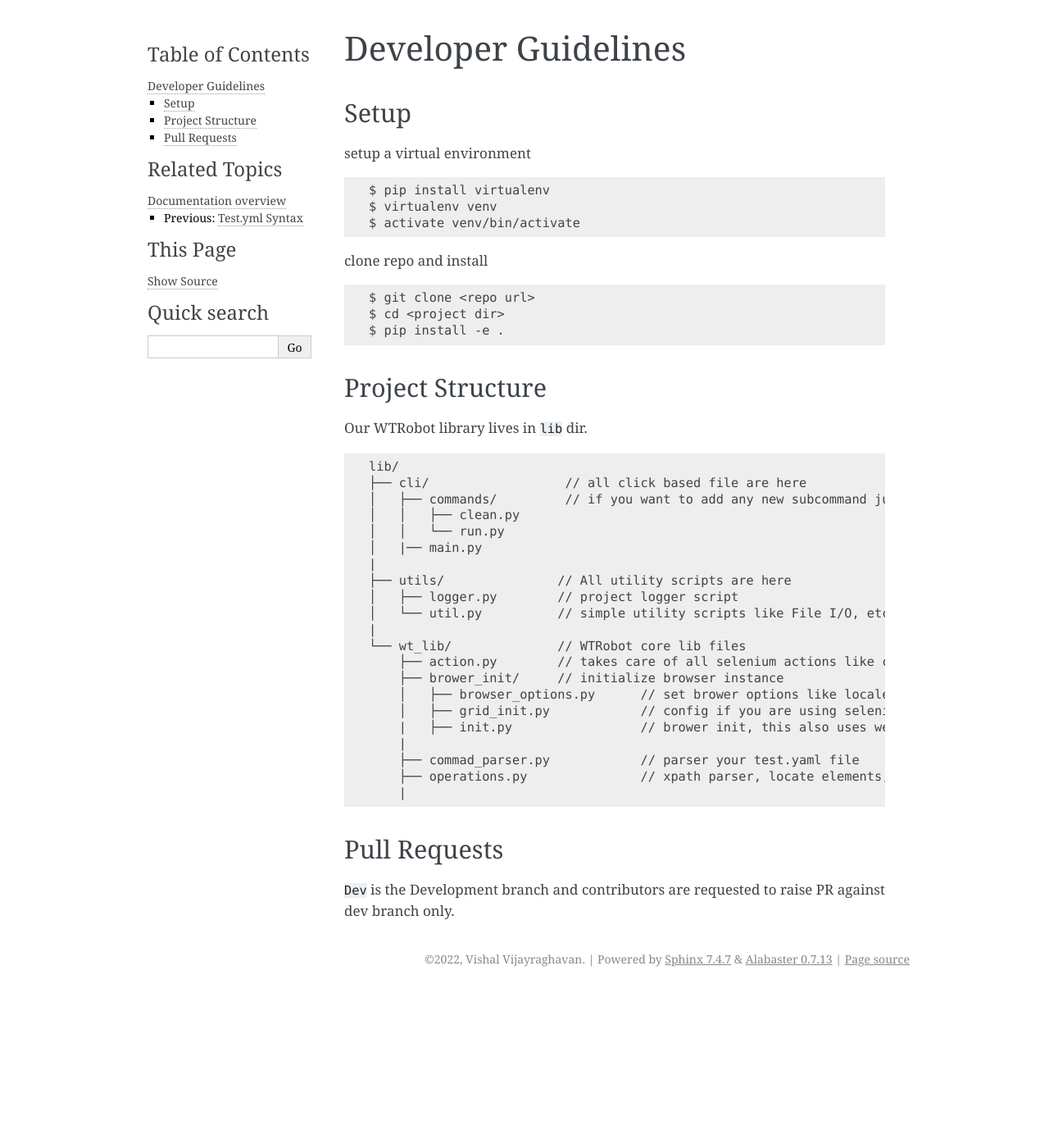
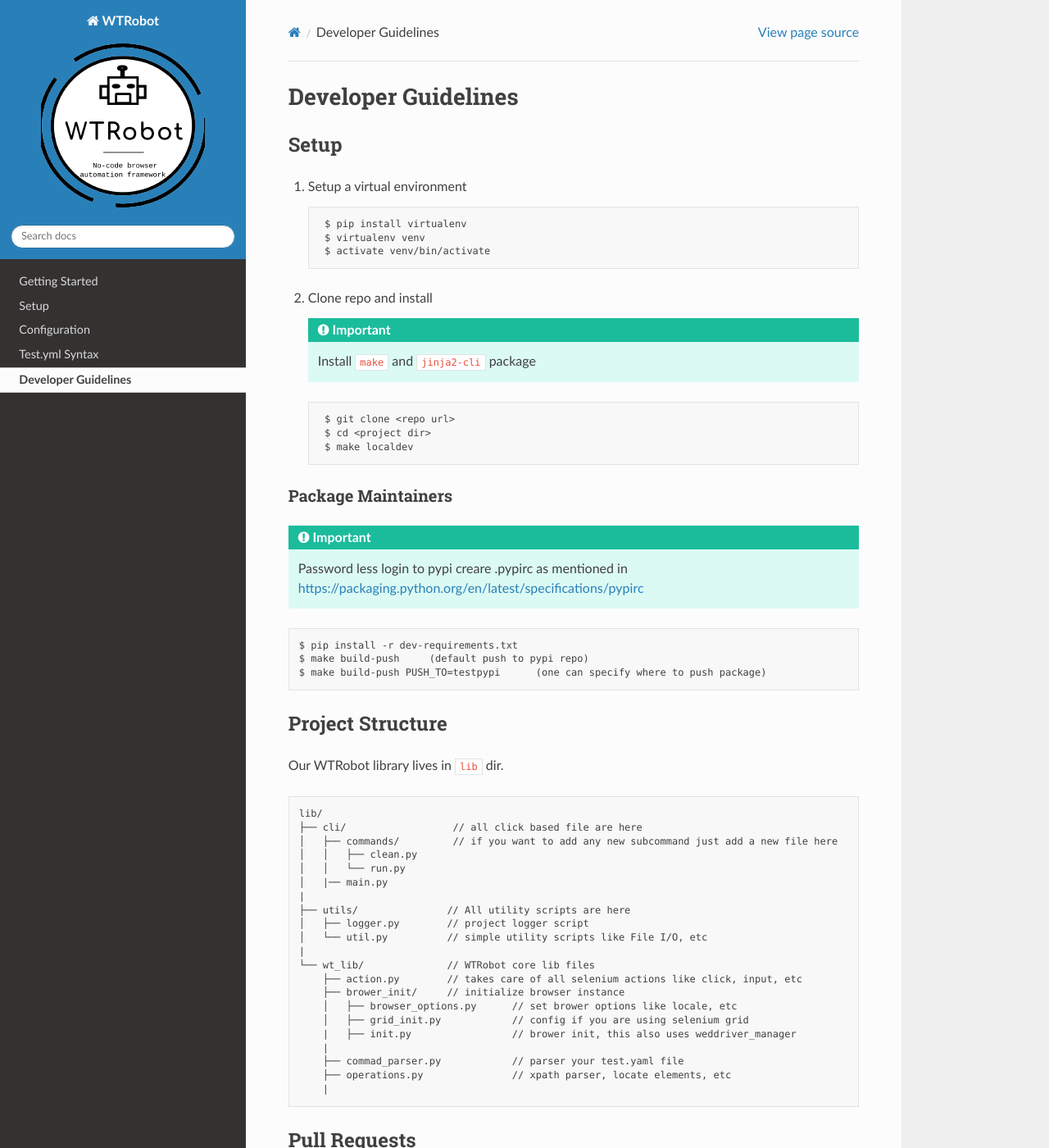
Before and after one commit to wtrobot/wtrobot, a Sphinx documentation site: the page built from docs/source/dev_guidelines.md, in a window 1280 px wide and 1400 px high. Shown: the whole window at 82% size. Built offline with Sphinx 7.4.7 and the Read the Docs theme 2.0.0, drawn with Linux system fonts in a browser that asks for light colours; some of the changed text lies outside the part shown.

```diff
--- a/docs/requirements.txt
+++ b/docs/requirements.txt
@@ -1,2 +1,5 @@
+myst_parser
 sphinx==4.5.0
-myst_parser
+sphinx-copybutton
+sphinx-rtd-theme
+sphinx-design
--- a/docs/source/conf.py
+++ b/docs/source/conf.py
@@ -13,7 +13,22 @@ author = 'Vishal Vijayraghavan'
 # -- General configuration ---------------------------------------------------
 # https://www.sphinx-doc.org/en/master/usage/configuration.html#general-configuration
 
-extensions = ["myst_parser"]
+extensions = [
+    "myst_parser",
+    "sphinx.ext.autosectionlabel",
+    "sphinx_design",
+    "sphinx_copybutton"
+    ]
+
+source_suffix = {
+    ".rst": "restructuredtext",
+    ".txt": "restructuredtext",
+    ".md": "markdown",
+}
+
+myst_enable_extensions = ["colon_fence"]
+
+master_doc = "index"
 
 templates_path = ['_templates']
 exclude_patterns = []
@@ -22,10 +37,21 @@ exclude_patterns = []
 # -- Options for HTML output -------------------------------------------------
 # https://www.sphinx-doc.org/en/master/usage/configuration.html#options-for-html-output
 
-html_theme = 'alabaster'
+#html_theme = 'alabaster'
+html_theme = "sphinx_rtd_theme"
+
 html_static_path = ['_static']
 
+html_logo='_static/wtlogo.png'
+
 html_theme_options = {
-    'logo': 'wtlogo.png',
-    'show_related': 'true',
+    'logo_only': False,
+    'show_related': True,
+    'collapse_navigation': True,
+    'display_version': True,
+    'prev_next_buttons_location': 'bottom',
+    'sticky_navigation': True,
+    'includehidden': True,
+    'navigation_depth': 4,
+
 }
--- a/docs/source/dev_guidelines.md
+++ b/docs/source/dev_guidelines.md
@@ -2,17 +2,28 @@
 
 ## Setup
 
-setup a virtual environment
+1. Setup a virtual environment
 
-    $ pip install virtualenv
-    $ virtualenv venv
-    $ activate venv/bin/activate
+    	$ pip install virtualenv
+    	$ virtualenv venv
+    	$ activate venv/bin/activate
 
-clone repo and install
+2. Clone repo and install
+    :::{important}
+    Install `make` and `jinja2-cli` package
+    :::
+		$ git clone <repo url>
+    	$ cd <project dir>
+		$ make localdev
 
-    $ git clone <repo url>
-    $ cd <project dir>
-    $ pip install -e .
+### Package Maintainers
+:::{important}
+Password less login to pypi creare .pypirc as mentioned in <https://packaging.python.org/en/latest/specifications/pypirc>
+:::
+	$ pip install -r dev-requirements.txt
+	$ make build-push     (default push to pypi repo)
+	$ make build-push PUSH_TO=testpypi      (one can specify where to push package)
+
 
 ## Project Structure
 
--- a/docs/source/index.rst
+++ b/docs/source/index.rst
@@ -8,9 +8,8 @@ WTRobot
 
 
 A web automation framework inspired from behave and robot framework.
-
-It is a tool to minimize your dependencies on XPATHs for writing end to end automation.
-
+WTRobot is no-code test automation framework.
+It uses some powerful python libraries like selenium, requests, unittest, etc to create this magic.
 
 .. toctree::
    :titlesonly:
```
Also changed, not shown: docs/source/getting_started.md (+0 -3 lines), docs/source/setup_and_config.md (+14 -15 lines), setup.py (added, +37 -0 lines), 1 other file.
